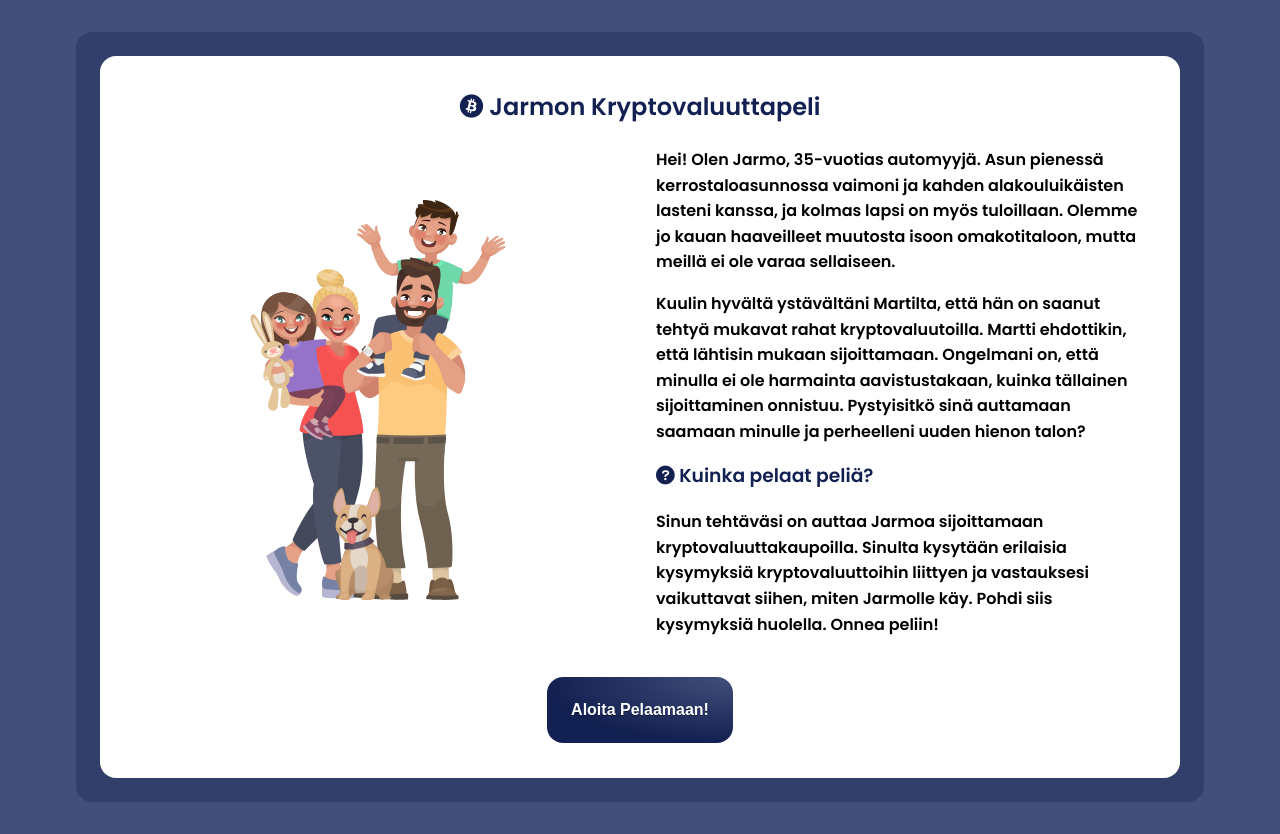
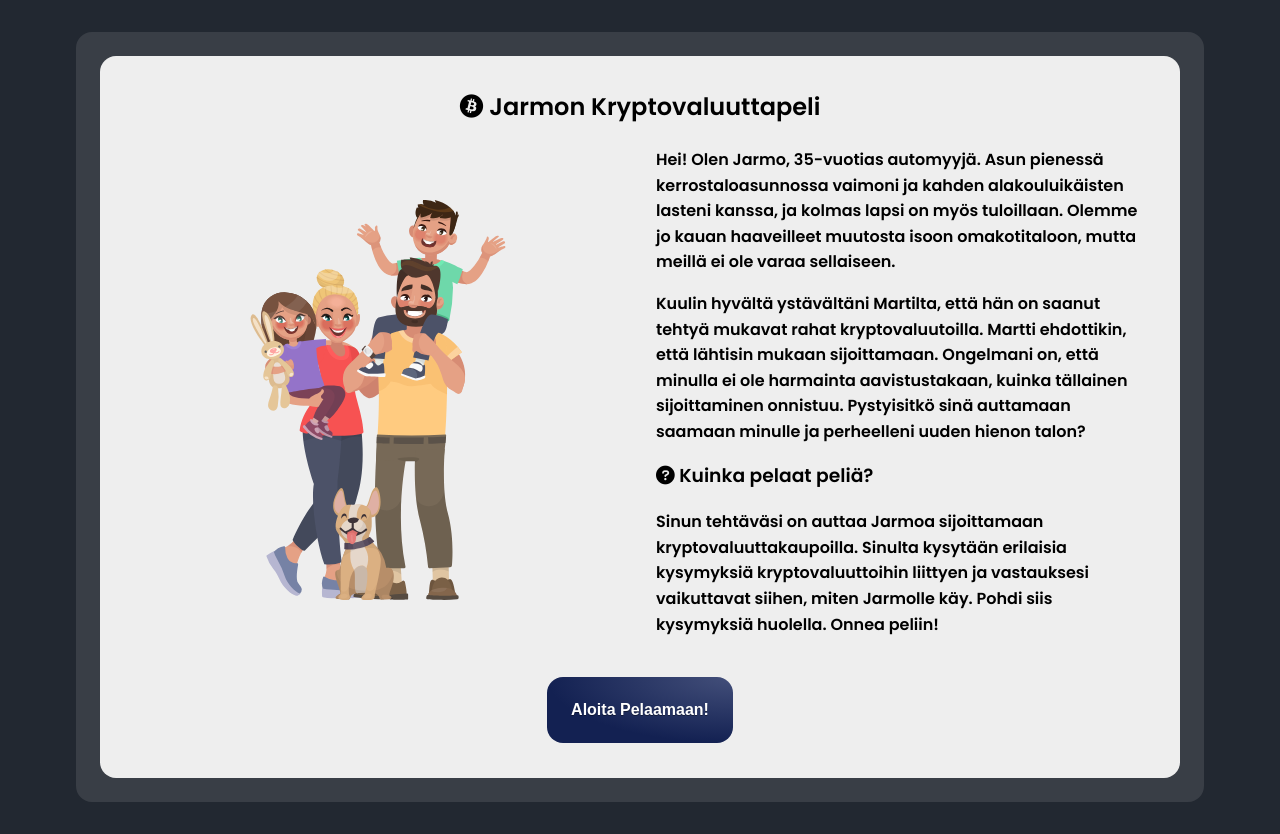
Before and after one commit to Crypto-quiz/Krypto-peli, a PHP site: page / in a window 1280 px wide. Run offline with PHP 8.4, Linux system fonts and the light colour scheme.

Commit message:
Update styles.css

```diff
--- a/css/styles.css
+++ b/css/styles.css
@@ -1,10 +1,15 @@
 @import url('https://fonts.googleapis.com/css2?family=Poppins:wght@600&display=swap');
 
 :root {
+  --clr-1: #222831;
+  --clr-2: #393E46;
+  --clr-3: #00ADB5;
+  --clr-4: #EEEEEE;
+  --ff-primary: 'Poppins', sans-serif;
+
   --clr-primary: #132152;
   --clr-secondary: #fff;
   --clr-bg: #434F7A;
-  --ff-primary: 'Poppins', sans-serif;
 }
 
 
@@ -19,7 +24,7 @@ body {
   font-family: var(--ff-primary);
   font-size: 1rem;
   line-height: 1.6;
-  background-color: var(--clr-bg);
+  background-color: var(--clr-1);
   min-width: 375px;
 }
 
@@ -34,7 +39,7 @@ p {
 h1,
 h2,
 h3 {
-  color: var(--clr-primary);
+  color: var(--clr-);
   font-family: var(--ff-primary);
 }
 
@@ -122,7 +127,7 @@ section {
 }
 
 .wrap {
-  background: #ffffff;
+  background: var(--clr-4);
   padding: 3%;
   border-radius: 1em;
   border-style: solid;
@@ -133,8 +138,8 @@ section {
   border-radius: 1em;
   border-style: solid;
   border-width: 1.5em;
-  background: #333F6B;
-  border-color: #333F6B;
+  background: var(--clr-2);
+  border-color: var(--clr-2);
 }
 .kuvaikkuna {
   margin: auto;
@@ -157,20 +162,24 @@ section {
 p.palaute::before{
   content: "Palaute";
   display: block;
-  color: red;
+  color: var(--clr-3);
   font-weight: bold;
+  font-weight: bold;
+  font-size: 21px;
 }
 p.tarina::before{
   content: "Tarina";
   display: block;
-  color: red;
+  color: var(--clr-3);
   font-weight: bold;
+  font-size: 21px;
 }
 p.kysymys::before{
   content: "Kysymys";
   display: block;
-  color: red;
+  color: var(--clr-3);
   font-weight: bold;
+  font-size: 21px;
 }
 /* p.kysymys::before {
   content: "";
```
